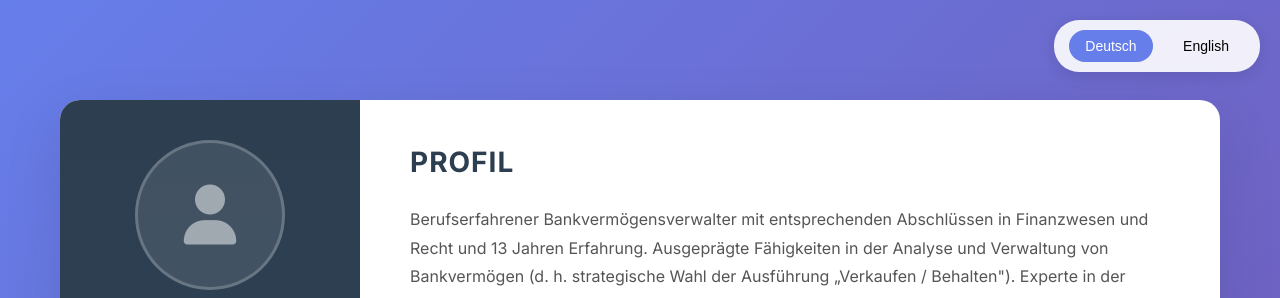
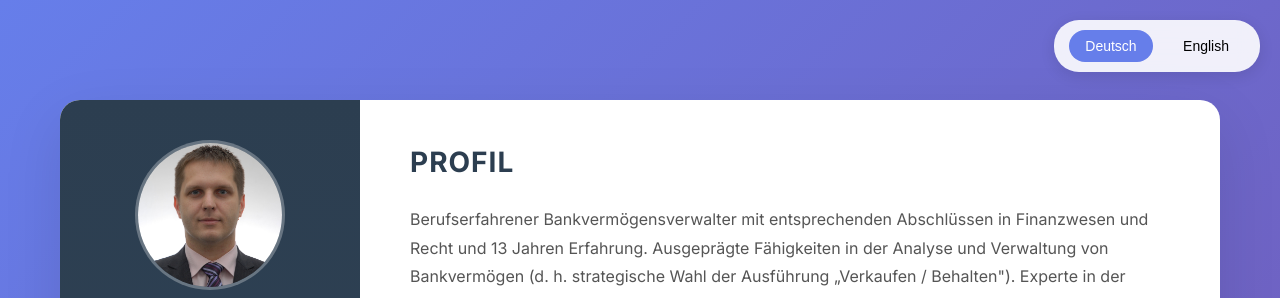
Before and after one commit to Zziikkaa/Lebenslauf, a plain HTML site: page index.html in a window 1280 px wide. Shown: the top 298 px of the page. Drawn offline with Linux system fonts and the light colour scheme.

Commit message:
Add files via upload

```diff
--- a/index.html
+++ b/index.html
@@ -311,7 +311,7 @@
         <div class="resume-card">
             <div class="sidebar">
                 <div class="profile-photo">
-                    <i class="fas fa-user"></i>
+                    <img src="profile-photo.JPG" alt="Illia Modenov">
                 </div>
 
                 <div class="name">Illia Modenov</div>
```
